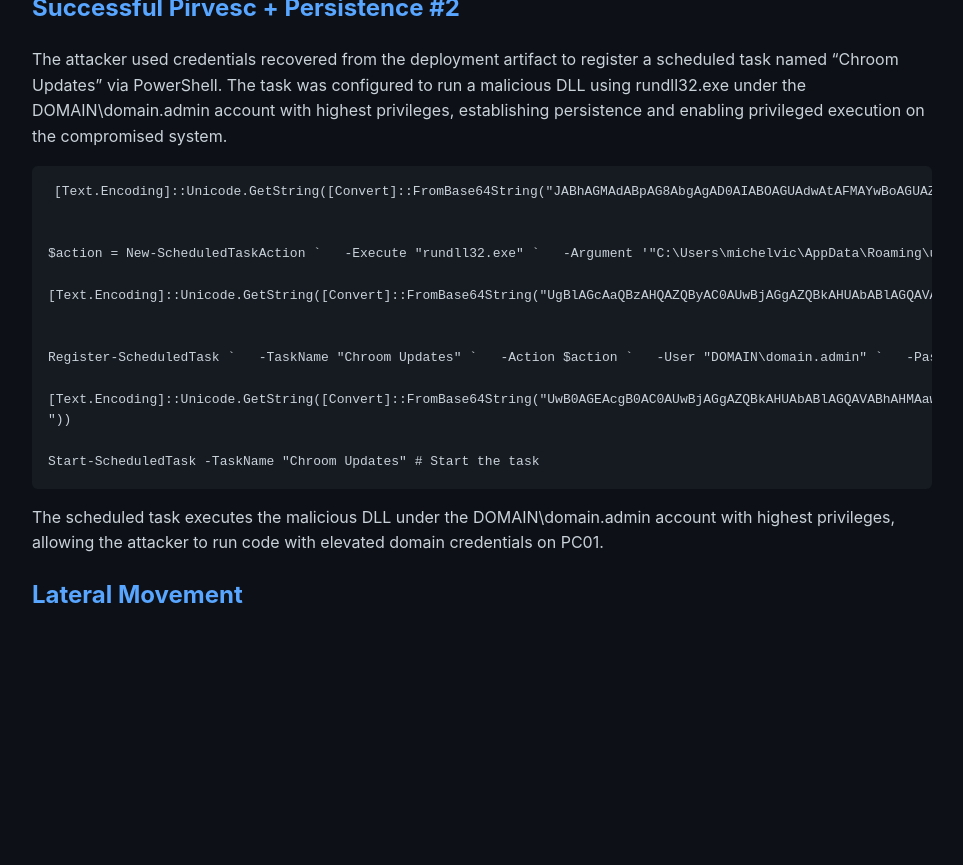
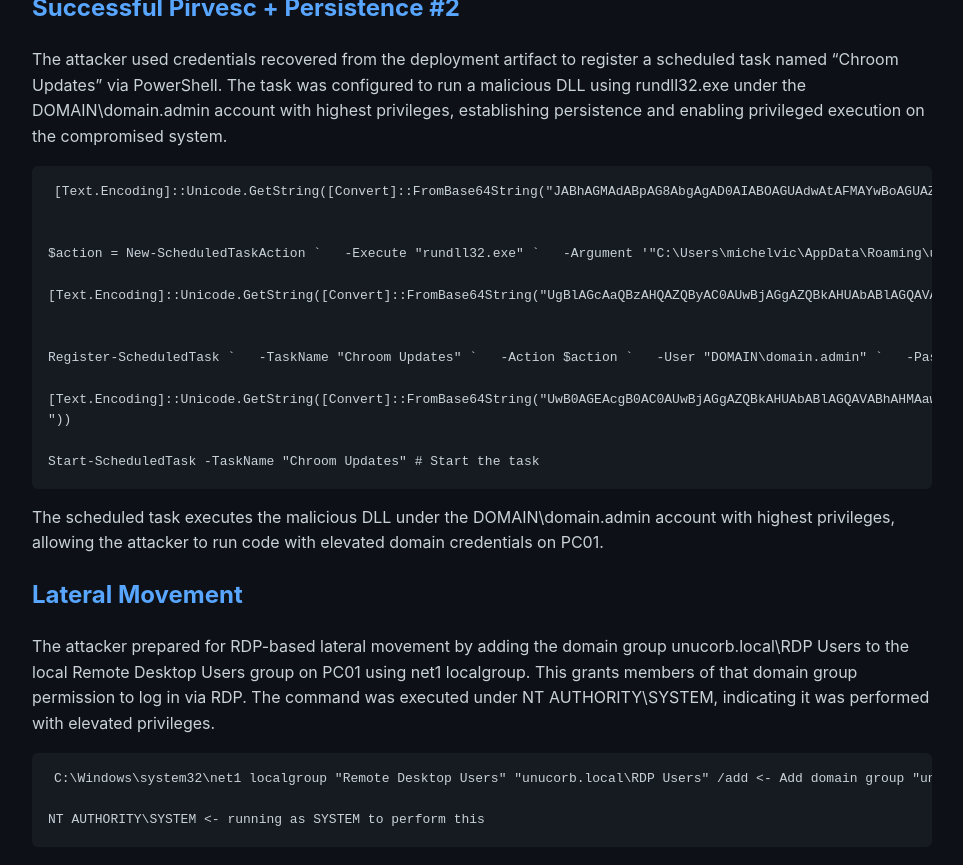
Before and after one commit to soreRum/soreRum.github.io, a Jekyll site: the page built from _posts/2026-03-8-Poisoned-PyTorch-Lab.md, in a window 1280 px wide and 900 px high, scrolled down 3628 px. Shown: the top 865 px of the window, without its empty margins (158-1121 px from the left). Built offline with Jekyll 4.4.1, drawn with Linux system fonts in a browser that asks for light colours; our own code applies the rules of GitHub Pages for plain Markdown files; before the commit the page ends 4302 px from its top, so only the background shows below that.

Commit message:
Update 2026-03-8-Poisoned-PyTorch-Lab.md

````diff
--- a/_posts/2026-03-8-Poisoned-PyTorch-Lab.md
+++ b/_posts/2026-03-8-Poisoned-PyTorch-Lab.md
@@ -147,3 +147,10 @@ The scheduled task executes the malicious DLL under the DOMAIN\domain.admin acco
 
 Lateral Movement
 ----------------
+
+The attacker prepared for RDP-based lateral movement by adding the domain group unucorb.local\RDP Users to the local Remote Desktop Users group on PC01 using net1 localgroup. This grants members of that domain group permission to log in via RDP. The command was executed under NT AUTHORITY\SYSTEM, indicating it was performed with elevated privileges.
+```
+C:\Windows\system32\net1 localgroup "Remote Desktop Users" "unucorb.local\RDP Users" /add <- Add domain group "unucorb.local\RDP Users" to local group "Remote Desktop Users" so the result is that members of unucorb.local\RDP Users can now log in via RDP to PC01
+
+NT AUTHORITY\SYSTEM <- running as SYSTEM to perform this
+```
````
